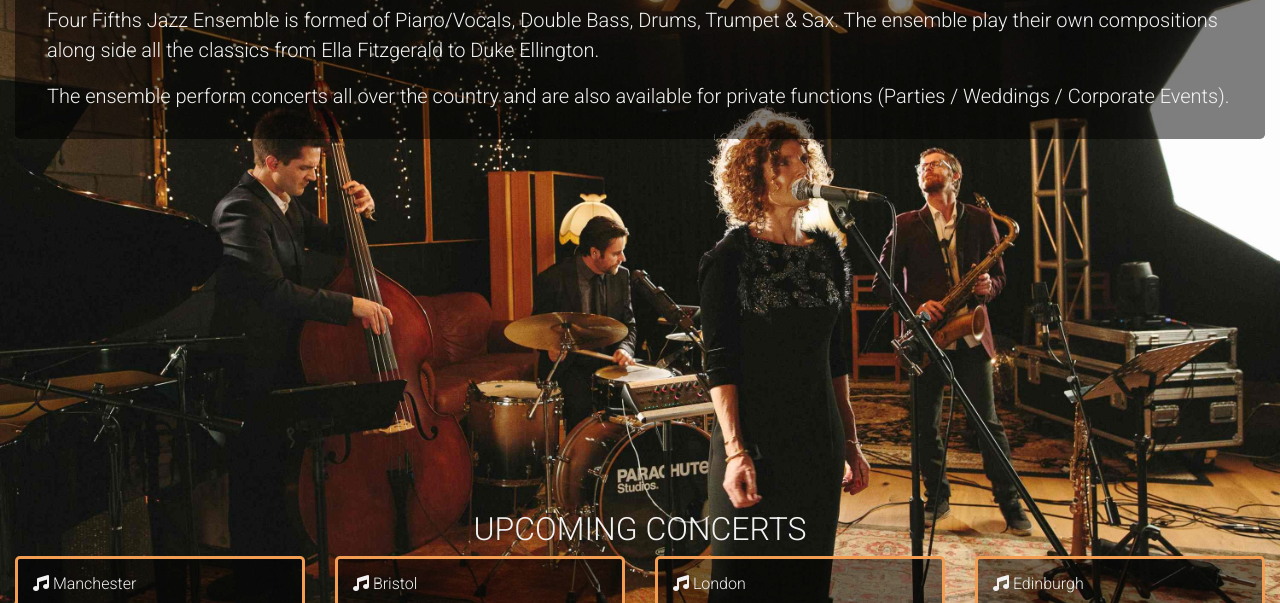
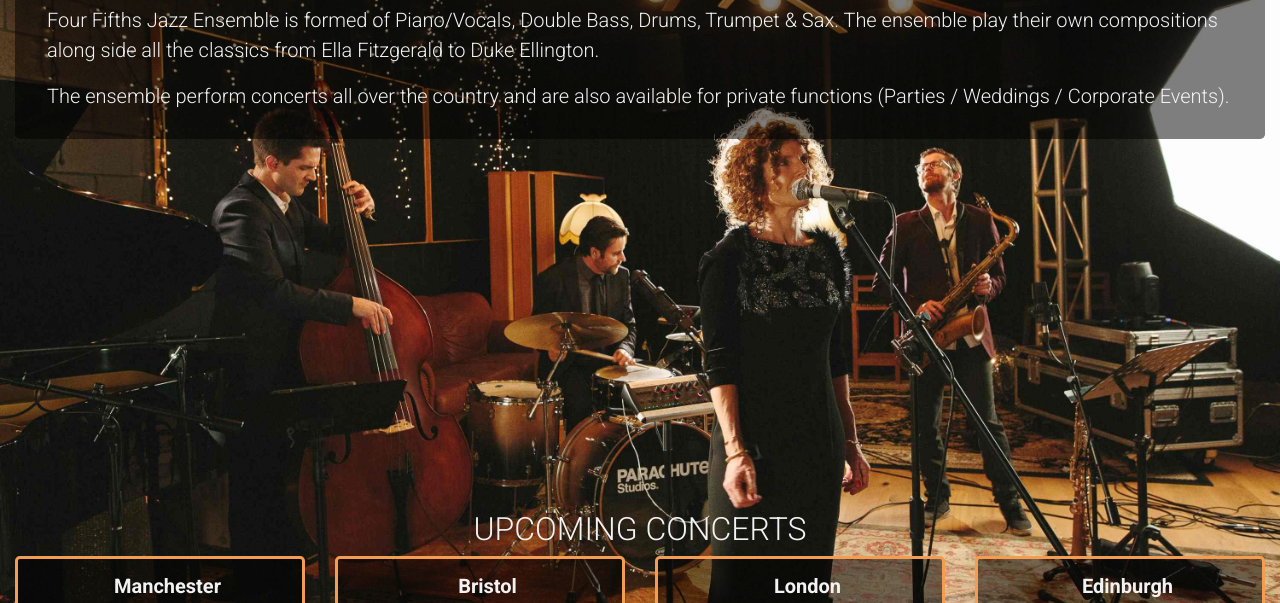
Before and after one commit to peejaywk/FourFifthsJazz, a plain HTML site: page index.html in a window 1280 px wide. Shown: the part 186-789 px from the top of the page. Drawn offline with nearby package versions, Linux system fonts and the light colour scheme.

Commit message:
Remove icons from the venuw locations - was looking too cluttered.

```diff
--- a/assets/css/style.css
+++ b/assets/css/style.css
@@ -117,11 +117,16 @@ footer {
     border-style: solid;
 }
 
+.concert-location {
+    text-align: center;
+    font-weight: 700;
+}
+
 /*---------- Images ----------*/
 .hero-image {
     background-image: url(../images/sam-browne-VAu2j8My3-0-unsplash-resize.jpg);
     background-size: cover;
-    position: relative;
+    position: absolute;
     background-attachment: fixed;
     background-position: center;
     background-repeat: no-repeat;
--- a/index.html
+++ b/index.html
@@ -76,28 +76,28 @@
         <div class="row">
             <div class="col-sm-3">
                 <div class="concert">
-                    <h6><i class="fas fa-music"></i> Manchester</h6>
+                    <h5 class="concert-location">Manchester</h5>
                     <h6><i class="fas fa-home"></i> Venue:</h6>
                     <h6><i class="far fa-clock"></i> Time:</h6>
                 </div>
             </div>
             <div class="col-sm-3">
                 <div class="concert">
-                    <h6><i class="fas fa-music"></i> Bristol</h6>
+                    <h5 class="concert-location"> Bristol</h5>
                     <h6><i class="fas fa-home"></i> Venue:</h6>
                     <h6><i class="far fa-clock"></i> Time:</h6>
                 </div>
             </div>
             <div class="col-sm-3">
                 <div class="concert">
-                    <h6><i class="fas fa-music"></i> London</h6>
+                    <h5 class="concert-location">London</h5>
                     <h6><i class="fas fa-home"></i> Venue:</h6>
                     <h6><i class="far fa-clock"></i> Time:</h6>
                 </div>
             </div>
             <div class="col-sm-3">
                 <div class="concert">
-                    <h6><i class="fas fa-music"></i> Edinburgh</h6>
+                    <h5 class="concert-location">Edinburgh</h5>
                     <h6><i class="fas fa-home"></i> Venue:</h6>
                     <h6><i class="far fa-clock"></i> Time:</h6>
                 </div>
```
